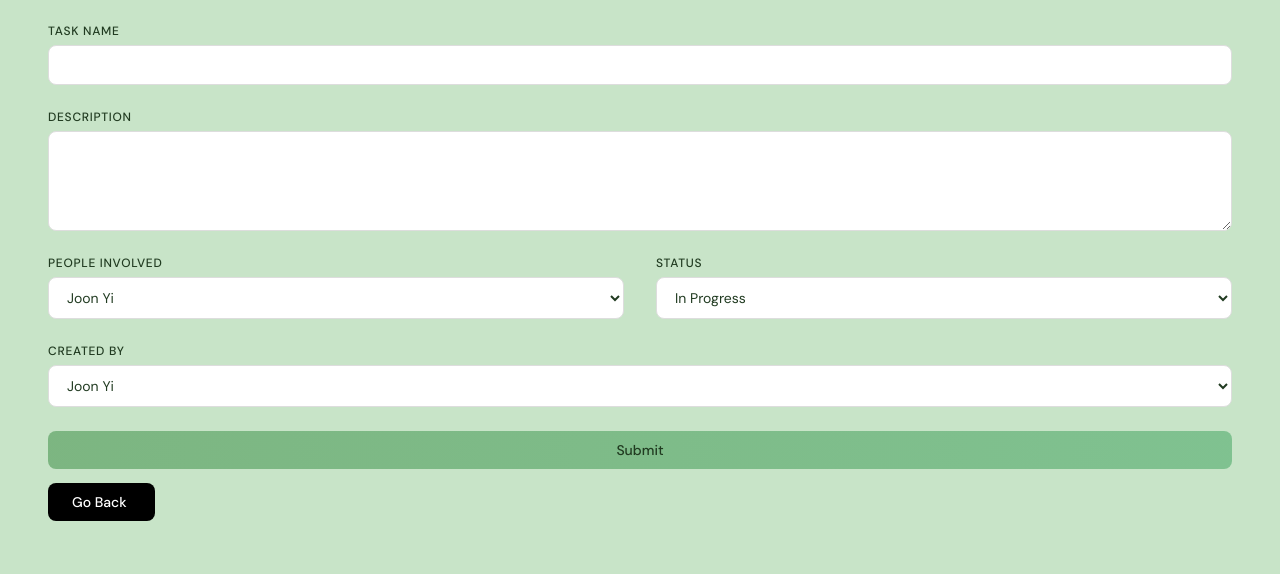
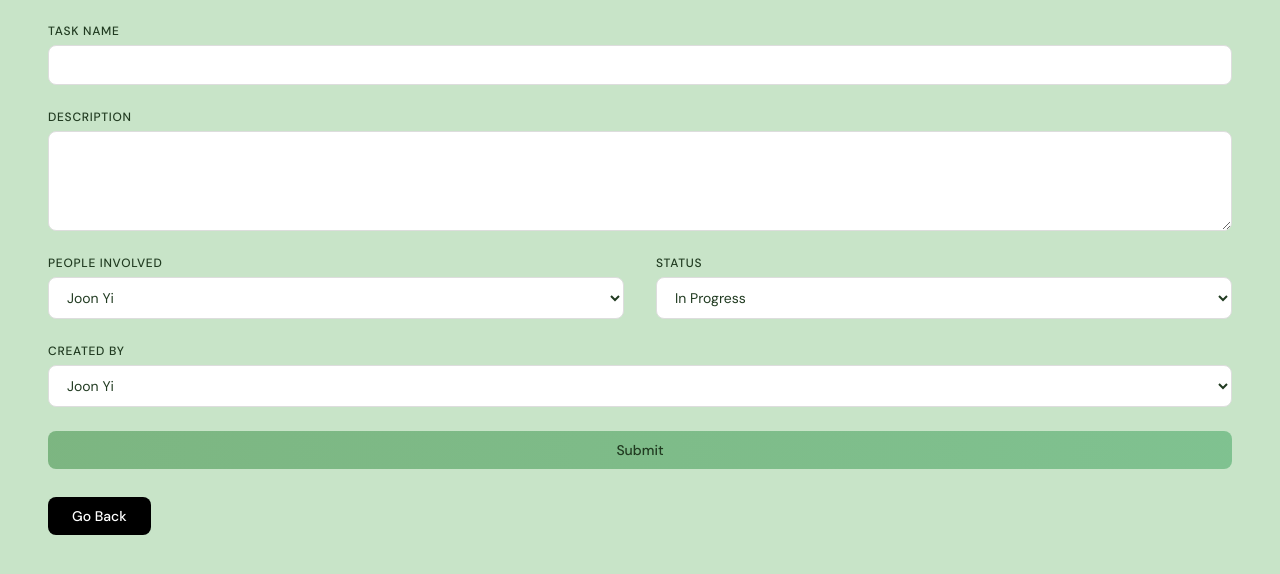
Before and after one commit to teo-joon-yi/Task_Tracker, a Flask app: page /newtask/ in a window 1280 px wide. Shown: the part 85-659 px from the top of the page. Run offline with Flask 3, Linux system fonts and the light colour scheme; data comes from the database, SQL or seed files in the repository.

Commit message:
Update newtaskstyle.css

```diff
--- a/static/newtaskstyle.css
+++ b/static/newtaskstyle.css
@@ -115,13 +115,14 @@ textarea {
   color:white;
   border: none;
   border-radius: 8px;
-  padding: 10px 28px;
+  padding: 10px 24px;
   font-size: 14px;
   font-weight: 500;
   cursor: pointer;
-  padding-left: 24px;
   text-decoration: none;
   margin-left:24px;
+  display: inline-block;
+  margin-top: 4px;
 }
 
 .btn:hover {
```
